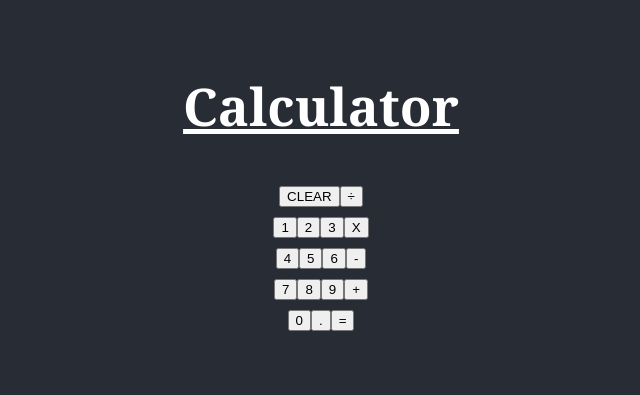
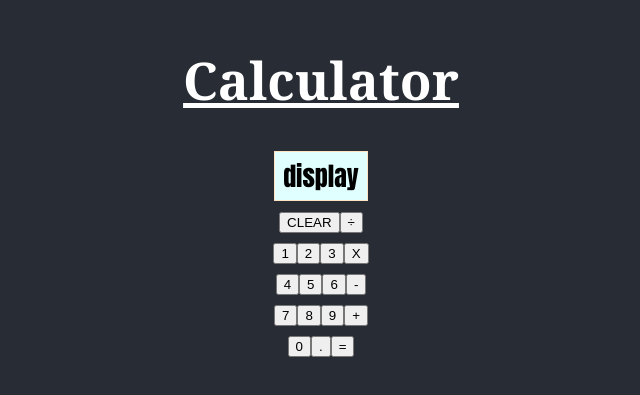
Before and after one commit to StevenRam7/calculator, a React (Create React App) app: page / in a window 1280 px wide. Shown: the part 217-612 px from the top of the page, without its empty margins (319-959 px from the left). Built offline with nearby package versions, Linux system fonts and the light colour scheme; the HTML template or start-up script is replaced by a standard one.

Commit message:
add context and display box

```diff
--- a/src/App.js
+++ b/src/App.js
@@ -1,6 +1,12 @@
 import './App.css';
 //import { Route, Routes } from "react-router-dom";
 import Math from './Math';
+import React from "react";
+
+export const Context = React.createContext({
+  selection: null,
+  setSelection: () => {},
+});
 
 function App() {
   return (
--- a/src/Math.js
+++ b/src/Math.js
@@ -1,9 +1,16 @@
-import { useState } from "react";
+import { useState, useContext } from "react";
+import { Context } from "./App";
 
 function Math() {
 //add functionality & classes to buttons
+const { setSelection } = useContext(Context);
+const [display1, setDisplay1] = useState(null)
+
     return (
         <div className="main">
+            <div className="display">
+                display
+            </div>
             <div className="row1">
                 <button>CLEAR</button>
                 <button>÷</button>
--- a/src/index.css
+++ b/src/index.css
@@ -11,3 +11,14 @@ code {
   font-family: source-code-pro, Menlo, Monaco, Consolas, 'Courier New',
     monospace;
 }
+
+.display {
+  font-family: Impact, Haettenschweiler, 'Arial Narrow Bold', sans-serif;
+  border-width: 1px;
+  border-style: solid;
+  border-color: bisque;
+  background-color: lightcyan;
+  color: black;
+  margin: 1px;
+  padding: 4px;
+}
```
